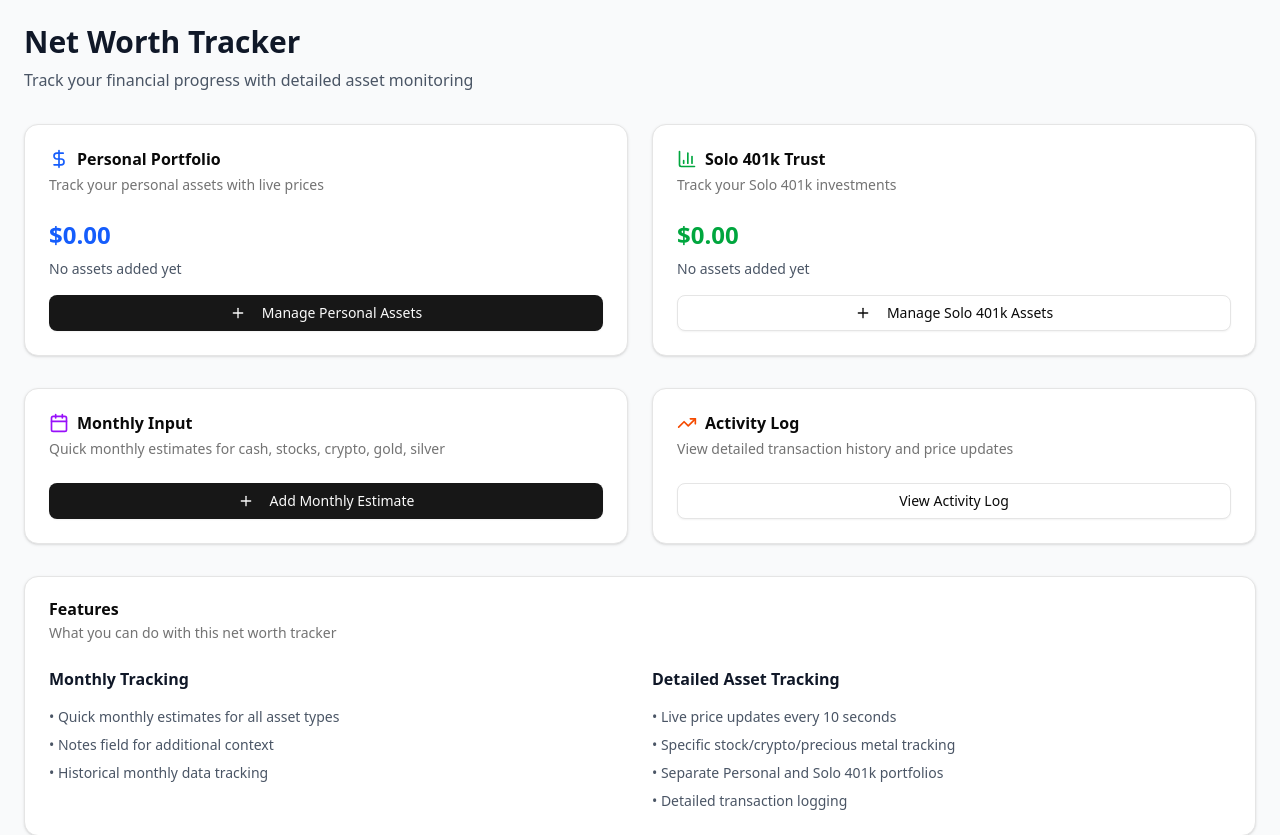
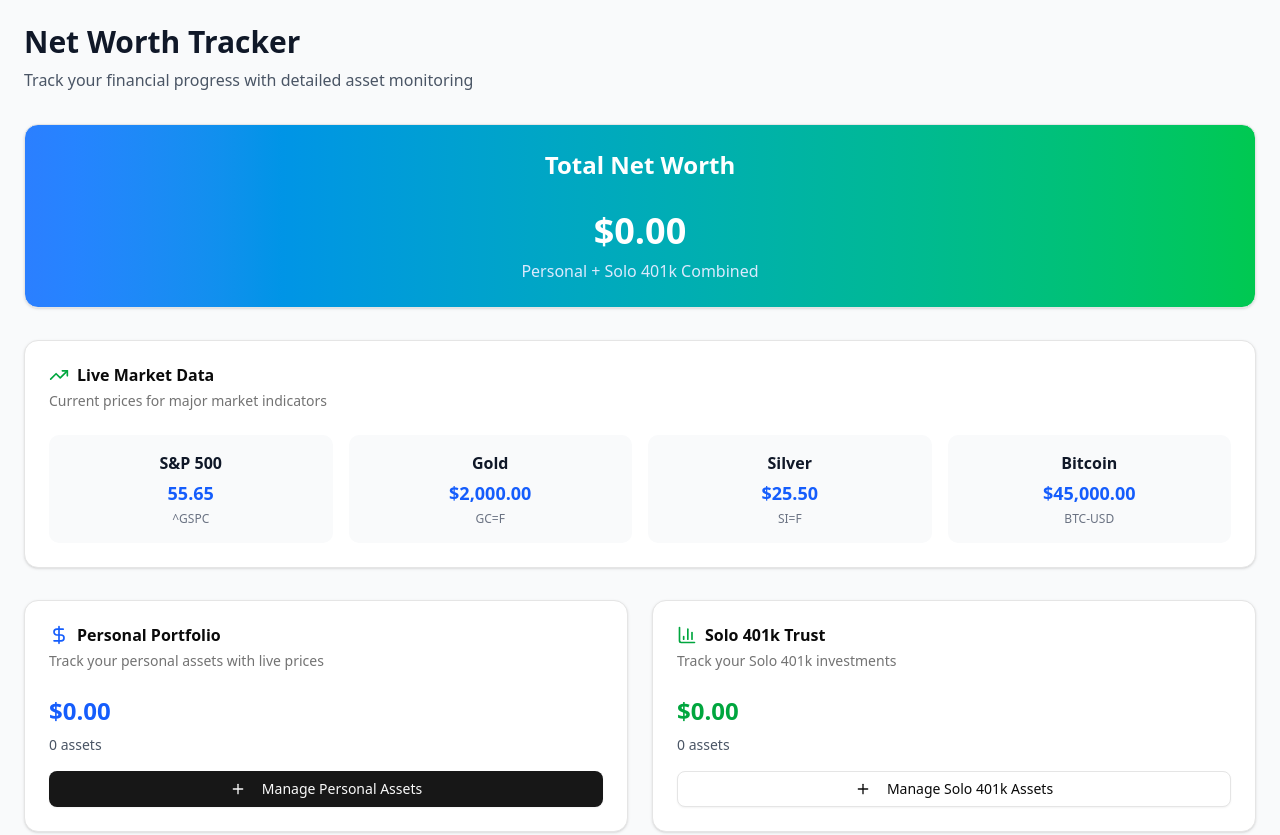
Before and after one commit to TrevorKimble/Net-Worth-Tracker, a Next.js app: page / in a window 1280 px wide. Shown: the top 835 px of the page. Built offline with nearby package versions, Linux system fonts and the light colour scheme; no server answers; the database is empty.

Commit message:
Add asset tracking and market data features to Home component; enhance API for multiple symbol support

```diff
--- a/src/app/api/prices/route.ts
+++ b/src/app/api/prices/route.ts
@@ -4,9 +4,41 @@ import { PriceService } from '@/lib/priceService'
 export async function GET(request: NextRequest) {
   try {
     const { searchParams } = new URL(request.url)
+    const symbols = searchParams.get('symbols')
     const symbol = searchParams.get('symbol')
     const type = searchParams.get('type') as 'STOCK' | 'CRYPTO' | 'GOLD' | 'SILVER'
 
+    // Handle multiple symbols for market data
+    if (symbols) {
+      const symbolList = symbols.split(',')
+      const priceService = PriceService.getInstance()
+      const results: { [key: string]: number } = {}
+
+      for (const sym of symbolList) {
+        try {
+          let price: number
+          if (sym === '^GSPC') {
+            price = await priceService.getStockPrice(sym)
+          } else if (sym === 'GC=F') {
+            price = await priceService.getPreciousMetalPrice('GOLD')
+          } else if (sym === 'SI=F') {
+            price = await priceService.getPreciousMetalPrice('SILVER')
+          } else if (sym === 'BTC-USD') {
+            price = await priceService.getCryptoPrice('BTC')
+          } else {
+            price = 0
+          }
+          results[sym] = price
+        } catch (error) {
+          console.error(`Error fetching price for ${sym}:`, error)
+          results[sym] = 0
+        }
+      }
+
+      return NextResponse.json(results)
+    }
+
+    // Handle single symbol (existing functionality)
     if (!symbol || !type) {
       return NextResponse.json({ error: 'Symbol and type are required' }, { status: 400 })
     }
--- a/src/app/page.tsx
+++ b/src/app/page.tsx
@@ -1,9 +1,134 @@
+'use client'
+
 import { Card, CardContent, CardDescription, CardHeader, CardTitle } from "@/components/ui/card"
 import { Button } from "@/components/ui/button"
 import { Plus, TrendingUp, DollarSign, Calendar, BarChart3 } from "lucide-react"
 import Link from "next/link"
+import { useEffect, useState } from "react"
+
+interface Asset {
+  id: number
+  symbol: string
+  name: string
+  type: string
+  quantity: number
+  currentPrice: number
+  totalValue: number
+  lastUpdated: string
+}
+
+interface MarketData {
+  symbol: string
+  name: string
+  price: number
+  change: number
+  changePercent: number
+}
 
 export default function Home() {
+  const [personalAssets, setPersonalAssets] = useState<Asset[]>([])
+  const [solo401kAssets, setSolo401kAssets] = useState<Asset[]>([])
+  const [marketData, setMarketData] = useState<MarketData[]>([])
+  const [loading, setLoading] = useState(true)
+  const [marketLoading, setMarketLoading] = useState(true)
+
+  useEffect(() => {
+    fetchAssets()
+    fetchMarketData()
+  }, [])
+
+  const fetchAssets = async () => {
+    try {
+      const [personalResponse, solo401kResponse] = await Promise.all([
+        fetch('/api/assets/personal'),
+        fetch('/api/assets/solo401k')
+      ])
+
+      const personalData = await personalResponse.json()
+      const solo401kData = await solo401kResponse.json()
+
+      setPersonalAssets(personalData)
+      setSolo401kAssets(solo401kData)
+    } catch (error) {
+      console.error('Error fetching assets:', error)
+    } finally {
+      setLoading(false)
+    }
+  }
+
+  const getPersonalTotal = () => {
+    return personalAssets.reduce((sum, asset) => sum + asset.totalValue, 0)
+  }
+
+  const getSolo401kTotal = () => {
+    return solo401kAssets.reduce((sum, asset) => sum + asset.totalValue, 0)
+  }
+
+  const getCombinedTotal = () => {
+    return getPersonalTotal() + getSolo401kTotal()
+  }
+
+  const fetchMarketData = async () => {
+    try {
+      const response = await fetch('/api/prices?symbols=^GSPC,GC=F,SI=F,BTC-USD')
+      const data = await response.json()
+
+      const marketDataArray: MarketData[] = [
+        {
+          symbol: '^GSPC',
+          name: 'S&P 500',
+          price: data['^GSPC'] || 0,
+          change: 0, // We'll calculate this if needed
+          changePercent: 0
+        },
+        {
+          symbol: 'GC=F',
+          name: 'Gold',
+          price: data['GC=F'] || 0,
+          change: 0,
+          changePercent: 0
+        },
+        {
+          symbol: 'SI=F',
+          name: 'Silver',
+          price: data['SI=F'] || 0,
+          change: 0,
+          changePercent: 0
+        },
+        {
+          symbol: 'BTC-USD',
+          name: 'Bitcoin',
+          price: data['BTC-USD'] || 0,
+          change: 0,
+          changePercent: 0
+        }
+      ]
+
+      setMarketData(marketDataArray)
+    } catch (error) {
+      console.error('Error fetching market data:', error)
+    } finally {
+      setMarketLoading(false)
+    }
+  }
+
+  const formatCurrency = (amount: number) => {
+    return new Intl.NumberFormat('en-US', {
+      style: 'currency',
+      currency: 'USD'
+    }).format(amount)
+  }
+
+  const formatPrice = (price: number, symbol: string) => {
+    if (symbol === '^GSPC') {
+      return price.toFixed(2)
+    } else if (symbol === 'GC=F' || symbol === 'SI=F') {
+      return formatCurrency(price)
+    } else if (symbol === 'BTC-USD') {
+      return formatCurrency(price)
+    }
+    return formatCurrency(price)
+  }
   return (
     <div className="min-h-screen bg-gray-50 p-6">
       <div className="max-w-7xl mx-auto">
@@ -11,6 +136,53 @@ export default function Home() {
         <div className="mb-8">
           <h1 className="text-3xl font-bold text-gray-900">Net Worth Tracker</h1>
           <p className="text-gray-600 mt-2">Track your financial progress with detailed asset monitoring</p>
+        </div>
+
+        {/* Combined Total */}
+        <div className="mb-8">
+          <Card className="bg-gradient-to-r from-blue-500 to-green-500 text-white">
+            <CardHeader>
+              <CardTitle className="text-2xl font-bold text-center">Total Net Worth</CardTitle>
+            </CardHeader>
+            <CardContent>
+              <div className="text-4xl font-bold text-center">
+                {loading ? "Loading..." : formatCurrency(getCombinedTotal())}
+              </div>
+              <p className="text-center text-blue-100 mt-2">
+                Personal + Solo 401k Combined
+              </p>
+            </CardContent>
+          </Card>
+        </div>
+
+        {/* Market Data */}
+        <div className="mb-8">
+          <Card>
+            <CardHeader>
+              <CardTitle className="flex items-center gap-2">
+                <TrendingUp className="h-5 w-5 text-green-600" />
+                Live Market Data
+              </CardTitle>
+              <CardDescription>Current prices for major market indicators</CardDescription>
+            </CardHeader>
+            <CardContent>
+              {marketLoading ? (
+                <div className="text-center py-4">Loading market data...</div>
+              ) : (
+                <div className="grid grid-cols-2 md:grid-cols-4 gap-4">
+                  {marketData.map((item) => (
+                    <div key={item.symbol} className="text-center p-4 bg-gray-50 rounded-lg">
+                      <div className="font-semibold text-gray-900">{item.name}</div>
+                      <div className="text-lg font-bold text-blue-600 mt-1">
+                        {formatPrice(item.price, item.symbol)}
+                      </div>
+                      <div className="text-xs text-gray-500 mt-1">{item.symbol}</div>
+                    </div>
+                  ))}
+                </div>
+              )}
+            </CardContent>
+          </Card>
         </div>
 
         {/* Portfolio Overview */}
@@ -24,8 +196,12 @@ export default function Home() {
               <CardDescription>Track your personal assets with live prices</CardDescription>
             </CardHeader>
             <CardContent>
-              <div className="text-2xl font-bold text-blue-600 mb-2">$0.00</div>
-              <p className="text-sm text-gray-600 mb-4">No assets added yet</p>
+              <div className="text-2xl font-bold text-blue-600 mb-2">
+                {loading ? "Loading..." : formatCurrency(getPersonalTotal())}
+              </div>
+              <p className="text-sm text-gray-600 mb-4">
+                {personalAssets.length} asset{personalAssets.length !== 1 ? 's' : ''}
+              </p>
               <Link href="/personal">
                 <Button className="w-full">
                   <Plus className="h-4 w-4 mr-2" />
@@ -44,8 +220,12 @@ export default function Home() {
               <CardDescription>Track your Solo 401k investments</CardDescription>
             </CardHeader>
             <CardContent>
-              <div className="text-2xl font-bold text-green-600 mb-2">$0.00</div>
-              <p className="text-sm text-gray-600 mb-4">No assets added yet</p>
+              <div className="text-2xl font-bold text-green-600 mb-2">
+                {loading ? "Loading..." : formatCurrency(getSolo401kTotal())}
+              </div>
+              <p className="text-sm text-gray-600 mb-4">
+                {solo401kAssets.length} asset{solo401kAssets.length !== 1 ? 's' : ''}
+              </p>
               <Link href="/solo401k">
                 <Button className="w-full" variant="outline">
                   <Plus className="h-4 w-4 mr-2" />
@@ -93,35 +273,6 @@ export default function Home() {
             </CardContent>
           </Card>
         </div>
-
-        {/* Features Overview */}
-        <Card>
-          <CardHeader>
-            <CardTitle>Features</CardTitle>
-            <CardDescription>What you can do with this net worth tracker</CardDescription>
-          </CardHeader>
-          <CardContent>
-            <div className="grid grid-cols-1 md:grid-cols-2 gap-6">
-              <div className="space-y-4">
-                <h4 className="font-semibold text-gray-900">Monthly Tracking</h4>
-                <ul className="space-y-2 text-sm text-gray-600">
-                  <li>• Quick monthly estimates for all asset types</li>
-                  <li>• Notes field for additional context</li>
-                  <li>• Historical monthly data tracking</li>
-                </ul>
-              </div>
-              <div className="space-y-4">
-                <h4 className="font-semibold text-gray-900">Detailed Asset Tracking</h4>
-                <ul className="space-y-2 text-sm text-gray-600">
-                  <li>• Live price updates every 10 seconds</li>
-                  <li>• Specific stock/crypto/precious metal tracking</li>
-                  <li>• Separate Personal and Solo 401k portfolios</li>
-                  <li>• Detailed transaction logging</li>
-                </ul>
-              </div>
-            </div>
-          </CardContent>
-        </Card>
       </div>
     </div>
   )
```
